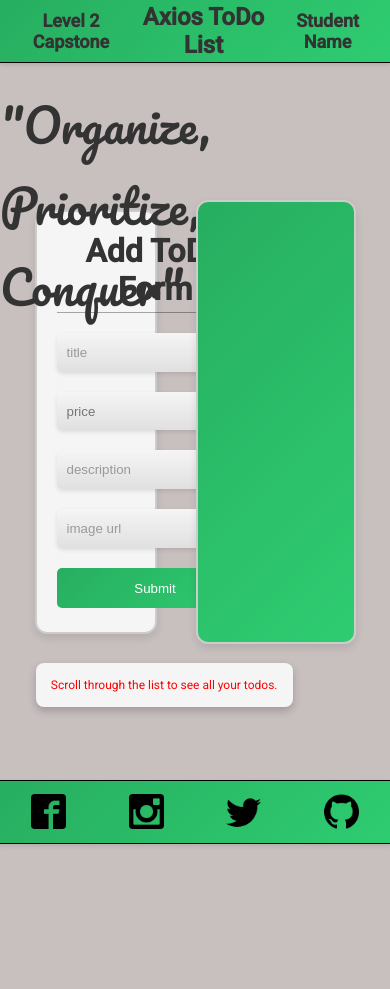
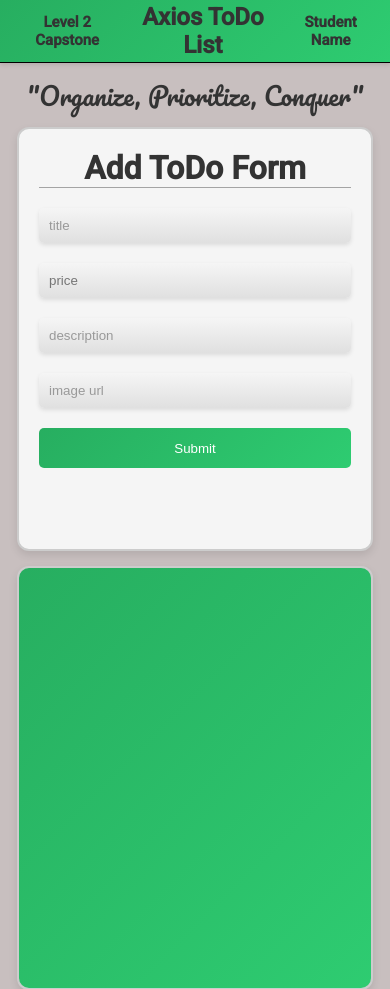
Before and after one commit to zakward/level2capstone, a website: page index.html in a window 390 px wide. Shown: the top 989 px of the page. Before the commit the page ends 844 px from the top, so only its background shows below. Drawn offline with nearby package versions, Linux system fonts and the light colour scheme; no server answers.

Commit message:
added media queries

```diff
--- a/index.css
+++ b/index.css
@@ -33,11 +33,12 @@ display: grid;
   height: 45vh;
 }
 
-form > h1 {
+form>h1 {
   border-bottom: 1px solid rgba(0, 0, 0, 0.332);
 }
 
-form input, form button {
+form input,
+form button {
   padding: 10px;
 }
 
@@ -55,7 +56,8 @@ form input, form button {
   padding-top: 30px;
   padding-bottom: 30px;
   background: linear-gradient(135deg, #27AE60, #2ECC71);
-  scrollbar-width: thin; /* For Firefox */
+  scrollbar-width: thin;
+  /* For Firefox */
   scrollbar-color: #ccc #f0f0f0;
 
 }
@@ -201,7 +203,8 @@ footer {
   /* font-weight: bold; */
   color: #333;
   margin-bottom: 10px;
-  font-family: 'Pacifico', cursive; /* Apply the Pacifico font here */
+  font-family: 'Pacifico', cursive;
+  /* Apply the Pacifico font here */
 }
 
 .instructions {
@@ -253,3 +256,133 @@ input[type="text"]::placeholder {
 #submit-btn:hover {
   font-size: 18px;
 }
+
+@media screen and (max-width: 768px) {
+  body{
+    display: grid;
+    grid-template-columns: repeat(4, 25%);
+    height: auto;
+    gap: 55px;
+  }
+
+  header{
+    grid-column: 1/5;
+    grid-row: 1;
+  }
+
+  .header-element{
+    font-size: 20px;
+  }
+
+  #title{
+    font-size: 25px;
+    width: 100%;
+    grid-row: 2;
+    grid-column: 1/5;
+    display: flex;
+    align-items: center;
+    justify-content: center;
+  }
+
+  .new-input-form{
+    grid-row: 3;
+    display: flex;
+    flex-direction: column;
+    justify-self: center;
+    grid-column: 1/5;
+    width: 50vw;
+  }
+
+  #list{
+    grid-row: 5;
+    display: flex;
+    flex-direction: column;
+    justify-self: center;
+    grid-column: 1/5;
+    width: 50vw;
+    padding: 20px;
+  }
+
+  .instructions{
+    grid-row: 4;
+    grid-column: 1/5;
+    width: 50vw;
+    padding: 20px;
+    position: inherit;
+    display: flex;
+    justify-self: center;
+    justify-content: center;
+  }
+
+  footer{
+    justify-content: center;
+    grid-row: 6;
+    position: relative;
+    grid-column: 1/5;
+  }
+
+  footer > img{
+    margin-left: 10px;
+  }
+}
+
+
+@media screen and (max-width: 480px) {
+  body {
+    display: block;
+    background-color: rgb(200, 191, 191);
+    gap: 0;
+
+  }
+
+  header {
+    text-align: center;
+    padding: 10px 0;
+    position: static;
+    color: black;
+    border-bottom: 1px solid black;
+    box-shadow: 0 2px 4px rgba(0, 0, 0, 0.1);
+  }
+
+  .header-element {
+    font-size: 15px;
+  }
+
+  #title {
+    position: static;
+    font-size: 25px;
+    margin: 10px 0;
+    color: #333;
+    font-family: 'Pacifico', cursive;
+  }
+
+  .new-input-form {
+    width: 80vw;
+    margin: 0 auto;
+    margin-bottom: 15px;
+  }
+
+  #list {
+    width: 80vw;
+    margin: 0 auto;
+    margin-bottom: 10px;
+  }
+
+  .instructions {
+    width: 80vw;
+    margin: 0 auto;
+    margin-bottom: 10px;
+  }
+
+  footer {
+    text-align: center;
+    position: static;
+    width: 100%;
+    height: auto;
+    flex-direction: row;
+    align-items: center;
+    justify-content: center;
+    box-shadow: 0 2px 4px rgba(0, 0, 0, 0.1);
+  }
+
+}
--- a/index.html
+++ b/index.html
@@ -28,7 +28,7 @@
 
 
 
-    <form name = "form">
+    <form name = "form" class="new-input-form">
         <h1>Add ToDo Form</h1>
         <input class = "input" placeholder="title" type = "text" name = "title"/>
         <input class = "input" placeholder="price" type = "number" name = "price" />
```
Lines whose indentation alone changed are shown as unchanged.
